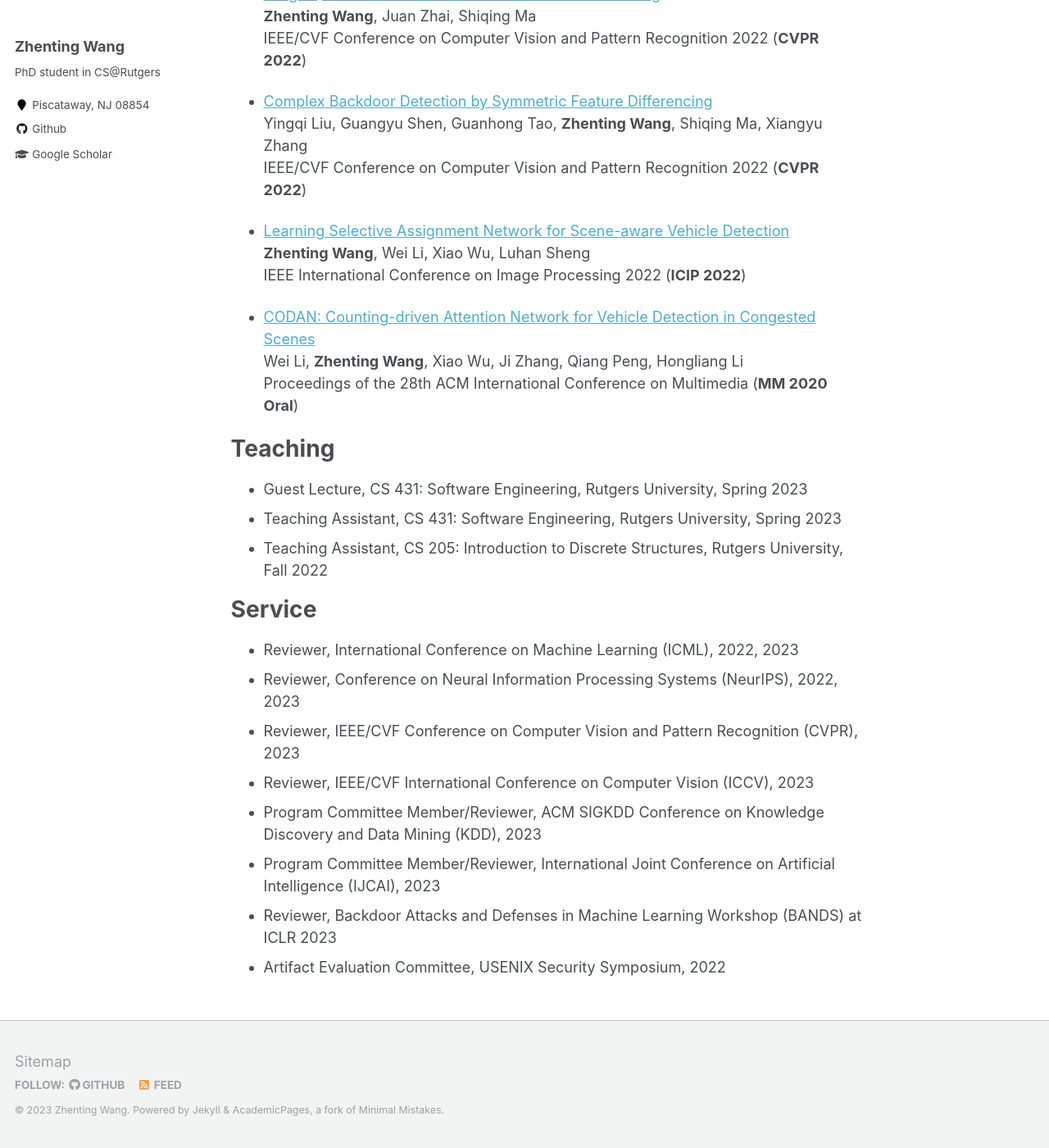
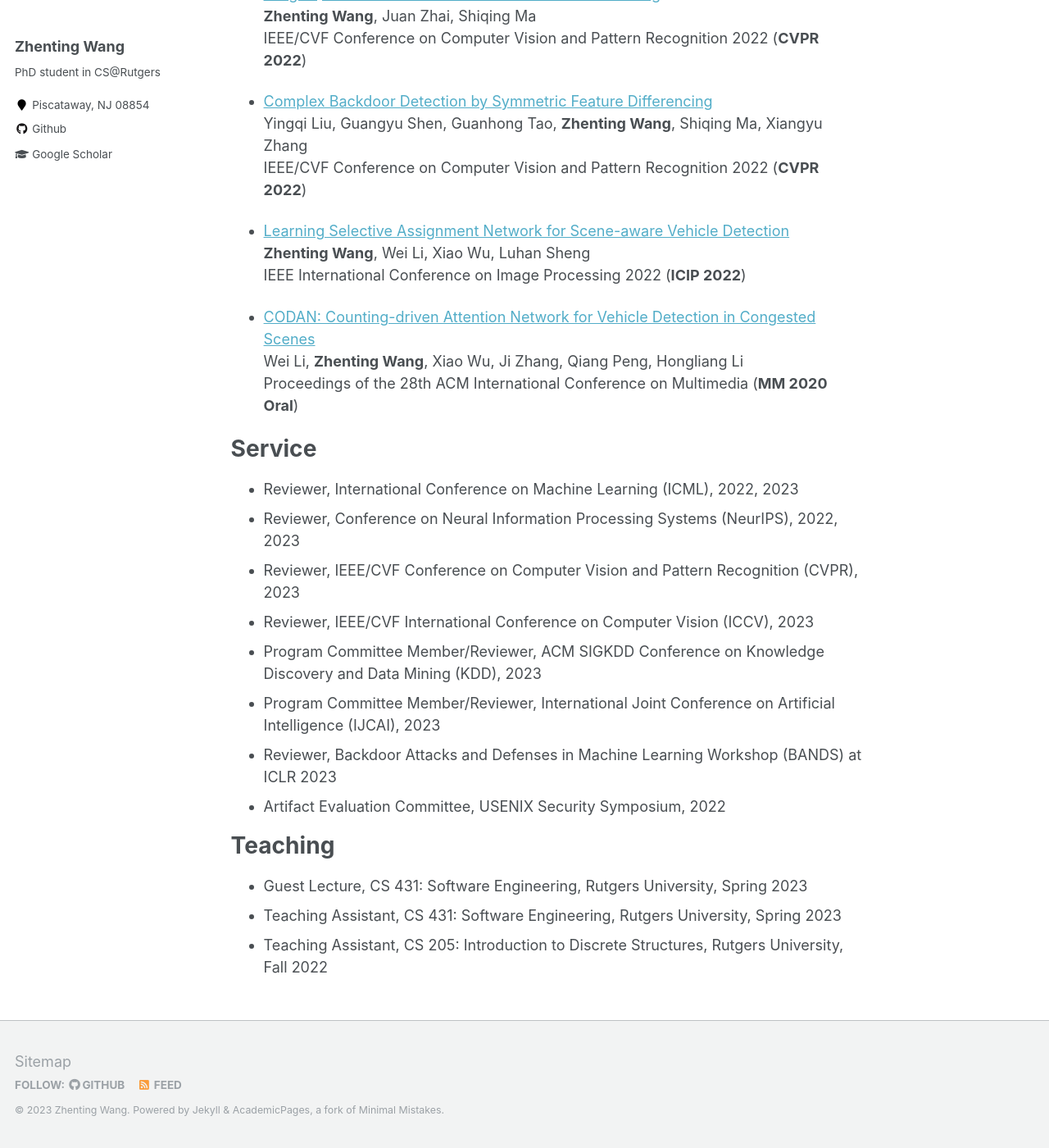
Before and after one commit to ZhentingWang/zhentingwang.github.io, a Jekyll site: the page built from _pages/about.md, in a window 1280 px wide and 1400 px high, scrolled down 1631 px. Shown: the whole window at 82% size. Built offline with Jekyll 4.4.1, drawn with Linux system fonts in a browser that asks for light colours; part of the change alters nothing that is shown.

```diff
--- a/_pages/about.md
+++ b/_pages/about.md
@@ -69,13 +69,6 @@ IEEE International Conference on Image Processing 2022 (**ICIP 2022**)
 Wei Li, **Zhenting Wang**, Xiao Wu, Ji Zhang, Qiang Peng, Hongliang Li
 Proceedings of the 28th ACM International Conference on Multimedia (**MM 2020 Oral**)
 
-Teaching
-======
-* Guest Lecture, CS 431: Software Engineering, Rutgers University, Spring 2023
-* Teaching Assistant, CS 431: Software Engineering, Rutgers University, Spring 2023
-* Teaching Assistant, CS 205: Introduction to Discrete Structures, Rutgers University, Fall 2022
-
-
 Service
 ======
 * Reviewer, International Conference on Machine Learning (ICML), 2022, 2023
@@ -86,3 +79,9 @@ Service
 * Program Committee Member/Reviewer, International Joint Conference on Artificial Intelligence (IJCAI), 2023
 * Reviewer, Backdoor Attacks and Defenses in Machine Learning Workshop (BANDS) at ICLR 2023
 * Artifact Evaluation Committee, USENIX Security Symposium, 2022
+
+Teaching
+======
+* Guest Lecture, CS 431: Software Engineering, Rutgers University, Spring 2023
+* Teaching Assistant, CS 431: Software Engineering, Rutgers University, Spring 2023
+* Teaching Assistant, CS 205: Introduction to Discrete Structures, Rutgers University, Fall 2022
```
